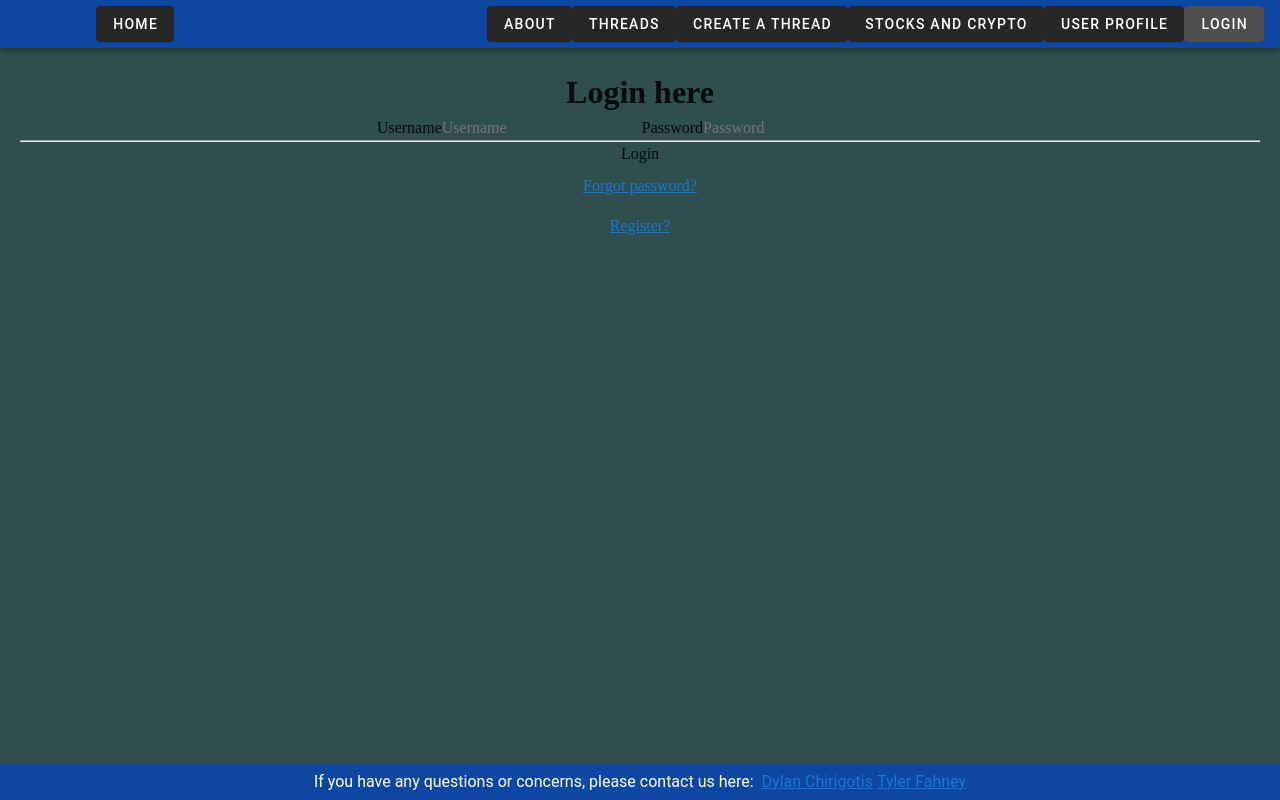
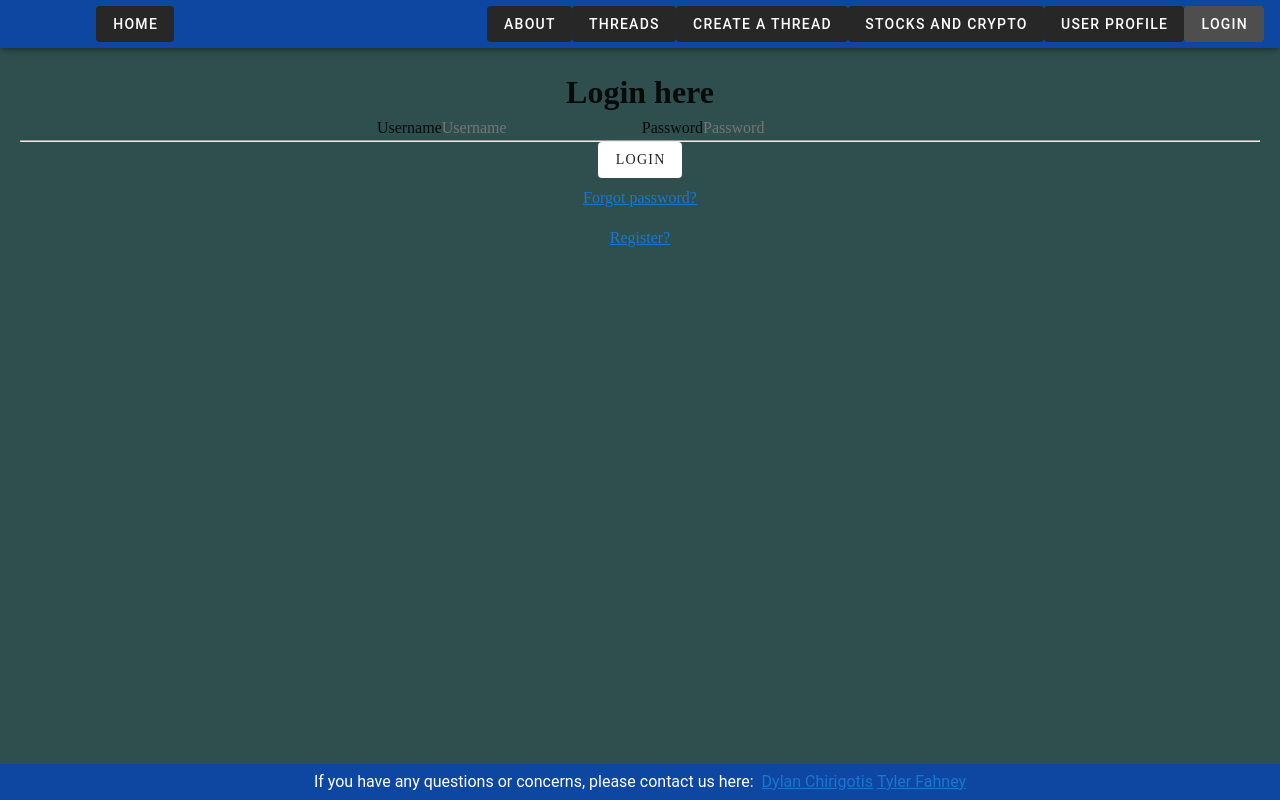
Before and after one commit to DillJoker5/Stocks-and-Crypto-for-Beginners, a Vue app in the folder csc-391-final-project/: page /#/login in a window 1280 px wide. Built offline with nearby package versions, Linux system fonts and the light colour scheme.

Commit message:
partially fixed login button still working on styling

```diff
--- a/csc-391-final-project/src/components/ForgotPassword.vue
+++ b/csc-391-final-project/src/components/ForgotPassword.vue
@@ -30,4 +30,7 @@
     font-family: cursive;
     text-align: center;
 }
+
+
+
 </style>
--- a/csc-391-final-project/src/components/LoginForm.vue
+++ b/csc-391-final-project/src/components/LoginForm.vue
@@ -1,14 +1,15 @@
 <template>
    <span>
+       <h1> Login here</h1>
+
             <div class= 'login'>
-            <h1> Login here</h1>
                 <form class="logins" @submit.prevent="login">
                 <label>Username</label>
-            <input required v-model="username" type ="text" placeholder="Username"/>
+                <input required v-model="username" type ="text" placeholder="Username" class="white-color"/>
                 <label>Password</label>
                 <input required v-model="password" type="password" placeholder="Password"/>
                 <hr/>
-            <button type="submit" class="login-button">Login</button>
+                <v-btn type="submit" class='hidden-sm-and-down' color='white' depressed>Login</v-btn>
                 <p class="forgot-password text-center mt-2 mb-4">
                 <router-link to="/forgot-password">Forgot password?</router-link>
                 </p>
@@ -44,4 +45,11 @@ h1{
     text-align: center;
 }
 
+
+
+
+
+
+
+
 </style>
--- a/csc-391-final-project/src/components/Profile.vue
+++ b/csc-391-final-project/src/components/Profile.vue
@@ -6,11 +6,14 @@
                     <tr>
                         <th>Username:</th>
                         <td>{{user.username}}</td>
+
                     </tr>
+
                     <tr>
                         <th>Email:</th>
                         <td>{{user.email}}</td>
                     </tr>
+
                     <tr>
                         <th>Stocks:</th>
                         <td>{{user.stocks}}</td>
--- a/csc-391-final-project/src/components/Register.vue
+++ b/csc-391-final-project/src/components/Register.vue
@@ -50,4 +50,5 @@
 }
 
 
+
 </style>
```
Also changed, not shown: csc-391-final-project/src/views/Login.vue (line endings or trailing spaces). Lines whose indentation alone changed are shown as unchanged.
